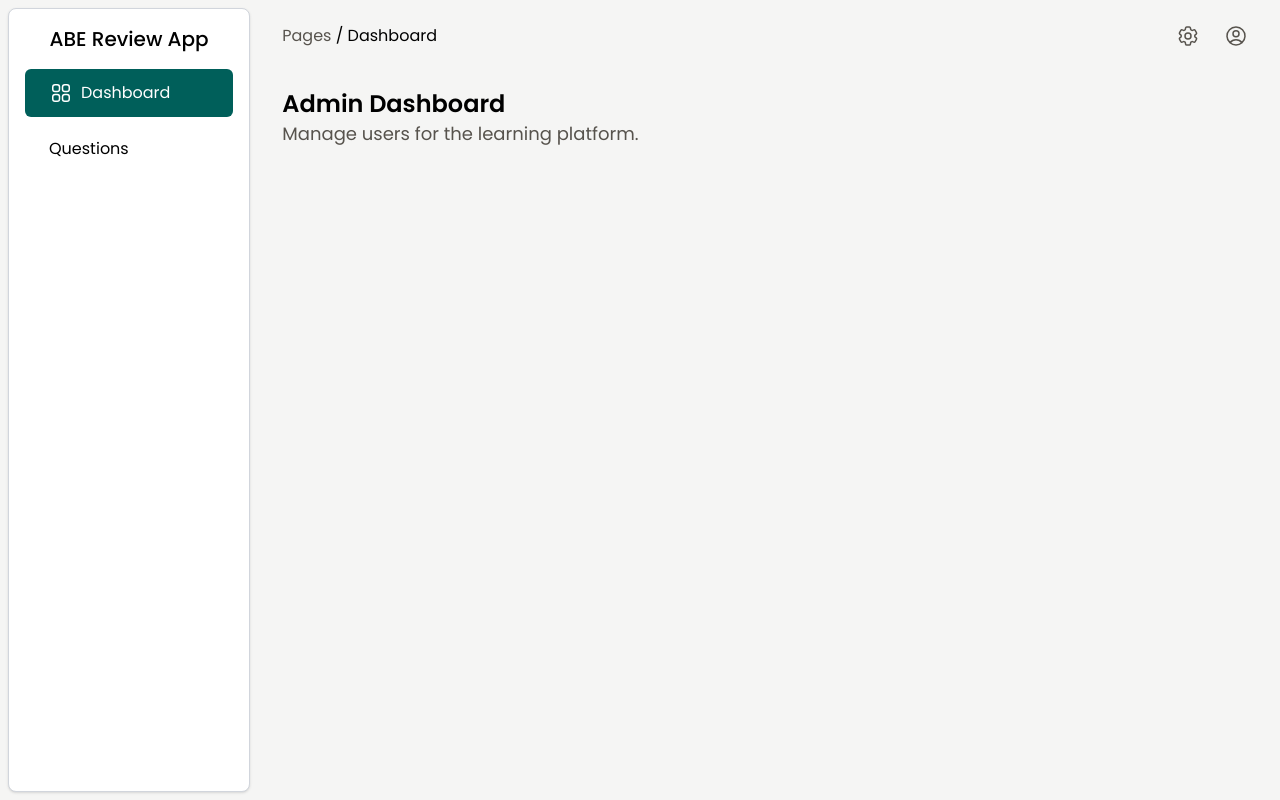
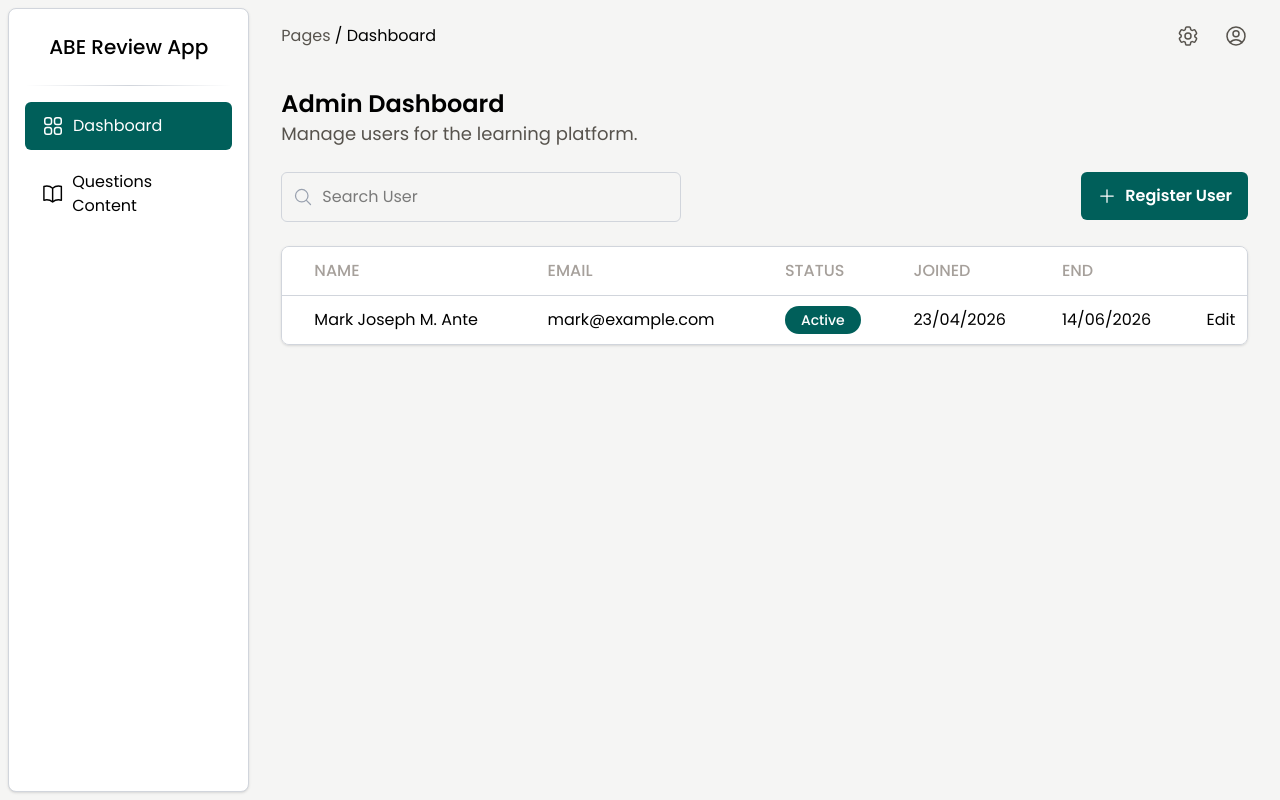
Before and after one commit to TarzqnDev/abe-review-application, a Next.js app: page /admin/dashboard in a window 1280 px wide. Built offline with nearby package versions, Linux system fonts and the light colour scheme.

Commit message:
Dashboard Initial Design

```diff
--- a/app/admin/dashboard/page.tsx
+++ b/app/admin/dashboard/page.tsx
@@ -1,45 +1,90 @@
-import { Squares2X2Icon, UserCircleIcon, Cog6ToothIcon } from "@heroicons/react/24/outline";
+import { Squares2X2Icon, UserCircleIcon, Cog6ToothIcon, MagnifyingGlassIcon, PlusIcon, BookOpenIcon } from "@heroicons/react/24/outline";
 
 export default function AdminDashboardPage() {
     return (
-        <div className="p-2 bg-stone-100 h-screen flex gap-8">
+        <div className="py-2 pl-2 pr-8 bg-stone-100 h-screen flex gap-8">
 
-            <section className="h-full bg-white w-75 rounded-lg border border-gray-300 shadow-sm p-4">
+            <section className="h-full bg-white w-75 rounded-lg border border-gray-300 shadow-sm px-4">
 
-                <div className="flex justify-center pb-4">
-                    <h1 className="font-medium text-xl">ABE Review App</h1>
+                <div className="flex justify-center">
+                    <h1 className="font-medium text-xl my-6">ABE Review App</h1>
                 </div>
+
+                <div className="mb-4 w-full h-px bg-[radial-gradient(circle_at_center,rgba(209,213,220,1),transparent)]"></div>
 
                 <div>
                     <ul className="flex flex-col gap-2">
-                        <li className="py-3 px-6  bg-teal-800 rounded-md text-white flex items-center cursor-pointer"><Squares2X2Icon className="h-6 w-6 mr-2" />Dashboard</li>
-                        <li className="py-3 px-6 hover:bg-stone-100 rounded-md cursor-pointer">Questions</li>
+                        <li className="py-3 px-4  bg-teal-800 rounded-md text-white flex items-center cursor-pointer"><Squares2X2Icon className="h-6 w-6 mr-2" />Dashboard</li>
+                        <li className="py-3 px-4 hover:bg-stone-100 rounded-md flex items-center  cursor-pointer"><BookOpenIcon className="h-6 w-6 mr-2" />Questions Content</li>
                     </ul>
                 </div>
 
             </section>
 
-            <section className="w-full flex flex-col gap-10">
+            <section className="w-full">
 
-                <div className="mt-4 flex justify-between items-center">
+                <div className="mt-4 flex justify-between items-center mb-10">
 
                     <div>
                         <p><span className="text-stone-600">Pages</span> / Dashboard</p>
                     </div>
 
-                    <div className="flex gap-6 mx-6">
+                    <div className="flex gap-6">
                         <Cog6ToothIcon className="h-6 w-6 text-stone-600" />
                         <UserCircleIcon className="h-6 w-6 text-stone-600" />
                     </div>
 
                 </div>
 
-                <div>
+                <div className="mb-6">
                     <h1 className="font-semibold text-2xl">Admin Dashboard</h1>
                     <p className="text-lg text-stone-600">Manage users for the learning platform.</p>
                 </div>
 
-                <div>
+                <div className="flex justify-between mb-6">
+
+                    <div className="relative w-100">
+                        <input
+                            type="text"
+                            placeholder="Search User"
+                            className="border border-gray-300 w-full py-3 pl-10 pr-4 rounded-md"
+                        />
+
+                        <MagnifyingGlassIcon className="w-5 h-5 text-gray-400 absolute left-3 top-1/2 -translate-y-1/2" />
+                    </div>
+
+                    <div>
+                        <button className="bg-teal-800 text-white font-semibold py-3 px-4 rounded-md cursor-pointer flex items-center"><PlusIcon className="h-5 w-5 mr-2" /> Register User</button>
+                    </div>
+
+                </div>
+
+                <div className="rounded-lg border border-gray-300 overflow-hidden shadow-sm">
+
+                <table className="w-full bg-white">
+                    <thead>
+                        <tr className="border-b border-gray-300 text-stone-400">
+                            <th className="text-left py-3 pl-8 font-medium">NAME</th>
+                            <th className="text-left py-3 pl-8 font-medium">EMAIL</th>
+                            <th className="text-left py-3 pl-8 font-medium">STATUS</th>
+                            <th className="text-left py-3 pl-8 font-medium">JOINED</th>
+                            <th className="text-left py-3 pl-8 font-medium">END</th>
+                            <th></th>
+                        </tr>
+                    </thead>
+
+                    <tbody>
+                        <tr >
+                            <td className="py-3 pl-8">Mark Joseph M. Ante</td>
+                            <td className="py-3 pl-8">mark@example.com</td>
+                            <td className="py-3 pl-8"><span className="bg-teal-800 text-white text-sm font-medium px-4 py-1 rounded-full">Active</span></td>
+                            <td className="py-3 pl-8">23/04/2026</td>
+                            <td className="py-3 pl-8">14/06/2026</td>
+                            <td className="py-3 pl-8">Edit</td>
+                        </tr>
+
+                    </tbody>
+                </table>
 
                 </div>
 
--- /dev/null
+++ b/app/reviewee/dashboard/page.tsx
@@ -0,0 +1,61 @@
+import { UserCircleIcon } from "@heroicons/react/24/outline";
+
+export default function RevieweeDashboardPage() {
+    return (
+        <div>
+
+            <section className="border-b border-gray-300 shadow-sm">
+
+              <div className="flex items-center justify-between mx-84 h-20">
+                    <div>
+                        <h1 className="font-medium text-xl">ABE Review App</h1>
+                    </div>
+
+                    <div>
+                        <ul className="flex gap-4">
+                            <li>Home</li>
+                            <li>History</li>
+                        </ul>
+                    </div>
+
+                    <div className="flex gap-2">
+                        <UserCircleIcon className="h-6 w-6 text-stone-600" />
+                        <p>mark@gmail.com</p>
+                    </div>
+              </div>
+
+            </section>
+
+            <section>
+
+                <div className="mx-84 mt-8">
+
+                    <div>
+                        <h1 className="font-semibold text-2xl">Welcome back, Mark!</h1>
+                        <span className="text-lg text-stone-600">Continue your ABE review journey and sharpen your skills.</span>
+                    </div>
+
+                    <div className="my-6">
+                        <h1 className="font-medium text-xl">Choose Your Learning Mode</h1>
+                    </div>
+
+                    <div>
+                        <div className="w-90">
+                            <div className="bg-red-500 h-24 p-4 flex flex-col justify-center rounded-t-2xl">
+                                <h1>Solo Mode</h1>
+
+                            </div>
+                            <div className="p-4 border border-gray-300 rounded-b-2xl h-40 flex flex-col justify-between">
+                                <p>Text</p>
+                                <button className="w-full bg-amber-500">Start Solo Mode</button>
+                            </div>
+                        </div>
+                    </div>
+
+                </div>
+
+            </section>
+
+        </div>
+    );
+}
```
